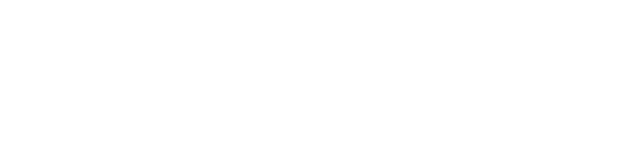
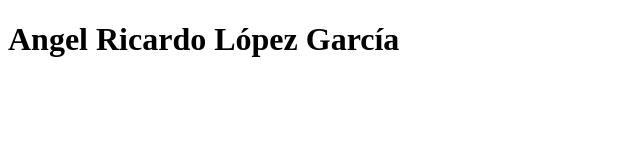
Before and after one commit to angel-lopez171834/Git-Github, a plain HTML site: page index.html in a window 1280 px wide. Shown: the whole page, without its empty margins (0-640 px from the left). Drawn offline with Linux system fonts and the light colour scheme.

```diff
--- a/index.html
+++ b/index.html
@@ -7,6 +7,7 @@
     <title>Document</title>
 </head>
 <body>
+    <h1>Angel Ricardo López García</h1>
 
 </body>
 </html>
```
